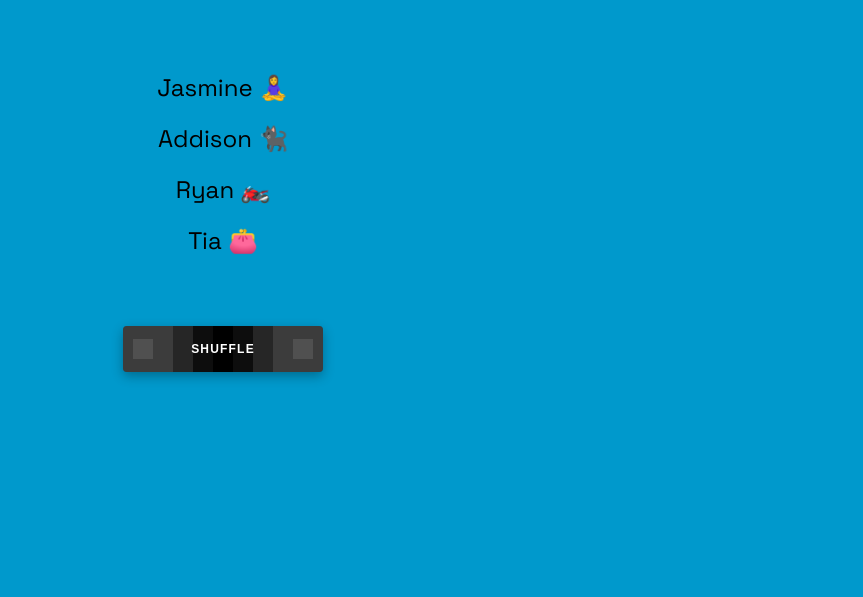
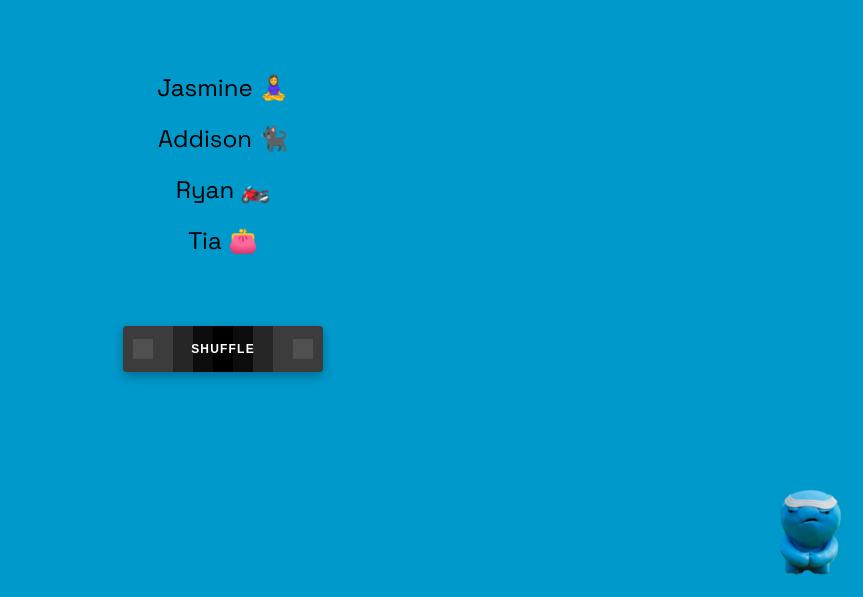
Before and after one commit to AddisonBlack/reproulette, a plain HTML site: page index.html in a window 1280 px wide. Both pictures are taken after a click on the button "START WORKOUT". Shown: the part 203-800 px from the top of the page, without its empty margins (417-1280 px from the left). Drawn offline with nearby package versions, Linux system fonts and the light colour scheme; a web font is replaced by a local one.

Commit message:
Added mascot

```diff
--- a/index.html
+++ b/index.html
@@ -36,7 +36,7 @@
     </div>
   </div>
 
-  <!-- <img src="images/eos-mascot.png" alt="Decorative image" class="corner-image"> -->
+  <img src="images/eos-mascot.png" alt="Decorative image" class="corner-image">
 
   <script src="script.js"></script>
 
--- a/script.js
+++ b/script.js
@@ -57,3 +57,9 @@ document.addEventListener("DOMContentLoaded", () => {
     }
   });
 });
+
+document.querySelector(".start-btn").addEventListener("click", showMascot);
+
+function showMascot() {
+  document.querySelector(".corner-image").style.display = "flex";
+}
--- a/styles.css
+++ b/styles.css
@@ -99,6 +99,7 @@ body {
 }
 
 .corner-image {
+  display: none;
   position: fixed;
   bottom: 0px;
   right: -20px;
```
